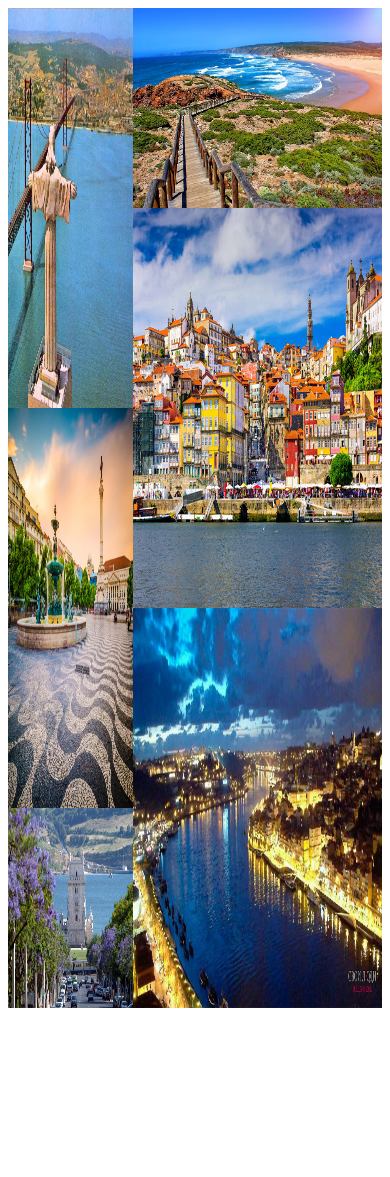
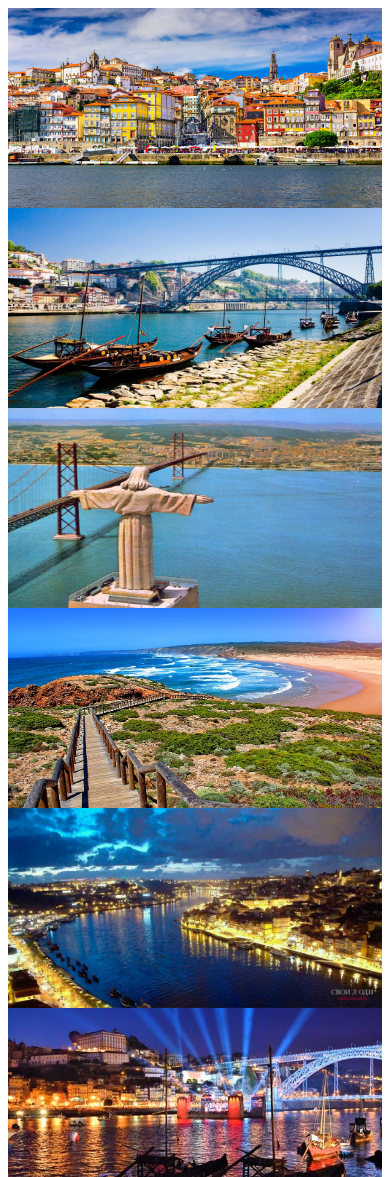
Before and after one commit to petrychenkodev/masonry, a plain HTML site: page index.html in a window 390 px wide. Shown: the top 1177 px of the page. Before the commit the page ends 1016 px from the top, so only its background shows below. Drawn offline with Linux system fonts and the light colour scheme.

Commit message:
plus min 600px

```diff
--- a/style.css
+++ b/style.css
@@ -61,6 +61,35 @@
 }
 @media screen and (max-width : 600px) {
 	.grid{
-		grid-template-columns: 1fr;
-	}
+	display: grid;
+	grid-template-columns: minmax(320px, 1fr);
+	grid-template-rows: repeat (9, 300px);
 }
+.img1{
+	grid-area: 1 / 1 / span 1 / span 1;
+}
+.img2{
+	grid-area: 2 / 1 / span 1 / span 1;
+}
+.img3{
+	grid-area: 3 / 1 / span 1 / span 1;
+}
+.img4{
+	grid-area: 4 / 1 / span 1 / span 1;
+}
+.img5{
+	grid-area: 5 / 1 / span 1 / span 1;
+}
+.img6{
+	grid-area: 6 / 1 / span 1 / span 1;
+}
+.img7{
+	grid-area: 7 / 1 / span 1 / span 1;
+}
+.img8{
+	grid-area: 8 / 1 / span 1 / span 1;
+}
+.img9{
+	grid-area: 9 / 1 / span 1 / span 1;
+}
+}
```
